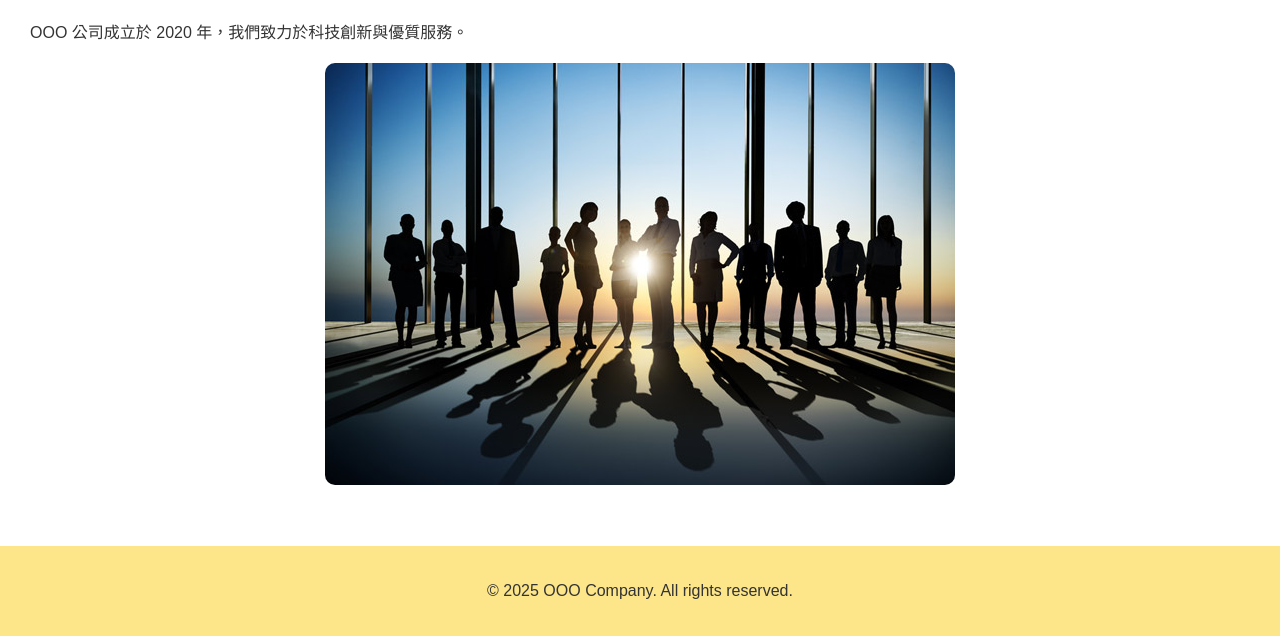
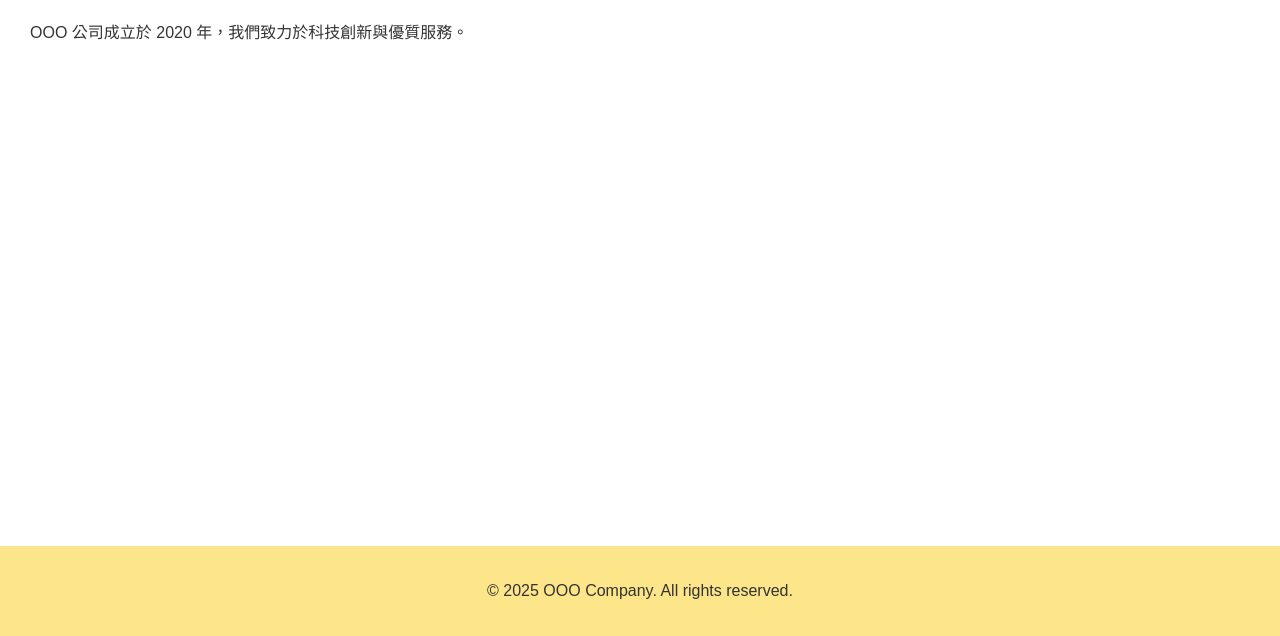
Before and after one commit to chen20001221-ctrl/my_web_homework, a plain HTML site: page about.html in a window 1280 px wide. Shown: the part 164-800 px from the top of the page. Drawn offline with Linux system fonts and the light colour scheme.

Commit message:
Update about.html

```diff
--- a/about.html
+++ b/about.html
@@ -17,7 +17,7 @@
   <main>
     <h1>關於我們</h1>
     <p>OOO 公司成立於 2020 年，我們致力於科技創新與優質服務。</p>
-    <img src="images/IMG_4715.jpeg" alt="公司照片">
+    <about src="images/IMG_4715.jpeg" alt="公司照片">
   </main>
 
   <footer>
```
